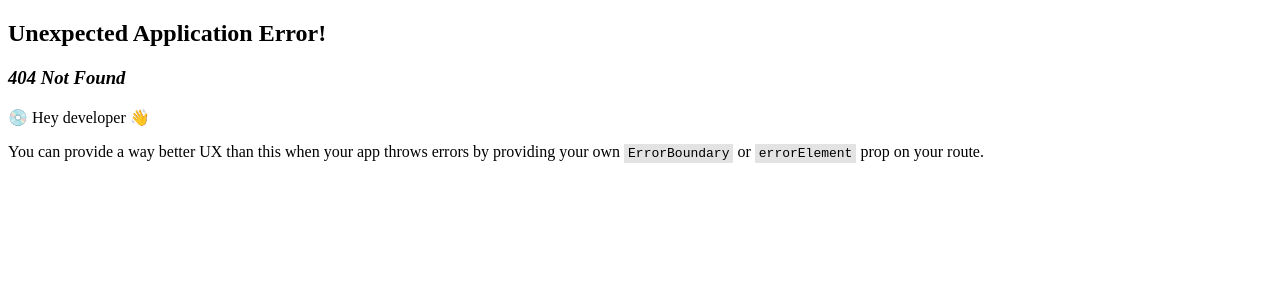
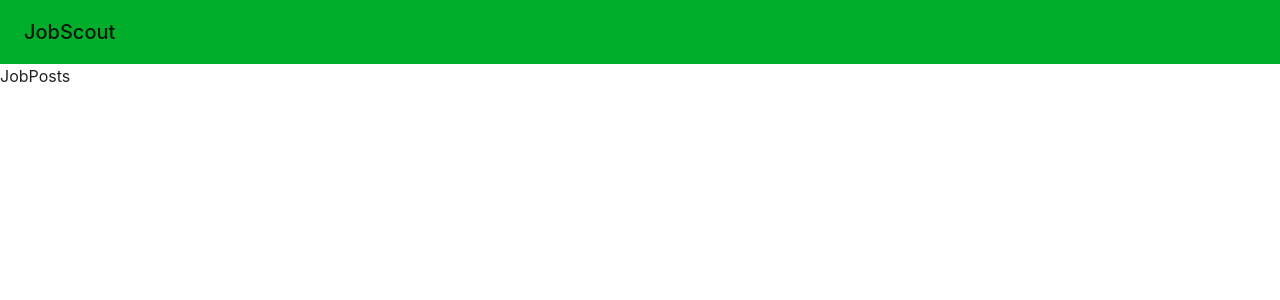
Before and after one commit to zetcco/jobscout-frontend, a React (Create React App) app: page /posts in a window 1280 px wide. Before the commit this address had no page. Shown: the top 300 px of the page. Built offline with nearby package versions, Linux system fonts and the light colour scheme.

Commit message:
Added routes for job posts, job posts component structure reordering

```diff
--- a/src/App.js
+++ b/src/App.js
@@ -2,6 +2,8 @@ import { createBrowserRouter, createRoutesFromElements, Route, RouterProvider }
 import { GridLayout } from "./components/layout/GridLayout";
 import { NavigationLayout } from "./components/layout/NavigationLayout";
 import { RootLayout } from "./components/layout/RootLayout";
+import { JobPost } from "./routes/feed/JobPost";
+import { JobPosts } from "./routes/feed/JobPosts";
 import { Home } from "./routes/Home";
 import { Login } from "./routes/Login";
 import { OrganizationProfileCreation } from "./routes/signup/organization/OrganizationProfileCreation";
@@ -16,6 +18,11 @@ const router = createBrowserRouter(createRoutesFromElements(
 
       <Route path="/" element={<NavigationLayout/>}>
         <Route path="home" element={<Home/>}/>
+
+        <Route path="posts" element={<JobPosts/>}/>
+        <Route path="posts">
+          <Route path="post" element={<JobPost/>}/>
+        </Route>
       </Route>
 
       <Route path="/" element={ <GridLayout/> }>
--- a/src/components/JobPosts/PostedBy.jsx
+++ b/src/components/job_postings/post/Ownership.jsx
@@ -2,7 +2,7 @@ import React from "react";
 import { Stack } from "@mui/system";
 import ProfileWithHeader from "../profile/ProfileWithHeader";
 
-const PostetBy = () => {
+const Ownership = () => {
     return (
             <Stack spacing={2} direction={'column'}>
                 <ProfileWithHeader
@@ -17,4 +17,4 @@ const PostetBy = () => {
      );
 }
 
-export default PostetBy;
+export default Ownership;
--- /dev/null
+++ b/src/routes/feed/JobPost.jsx
@@ -0,0 +1,7 @@
+import React from 'react'
+
+export const JobPost = () => {
+  return (
+    <div>JobPost</div>
+  )
+}
--- /dev/null
+++ b/src/routes/feed/JobPosts.jsx
@@ -0,0 +1,7 @@
+import React from 'react'
+
+export const JobPosts = () => {
+  return (
+    <div>JobPosts</div>
+  )
+}
```
Also changed, not shown: src/components/job_postings/posts/Filters.jsx (renamed from src/components/JobPosts/Filters.jsx), src/components/job_postings/posts/SubCategories.jsx (renamed from src/components/JobPosts/SubCategories.jsx).
